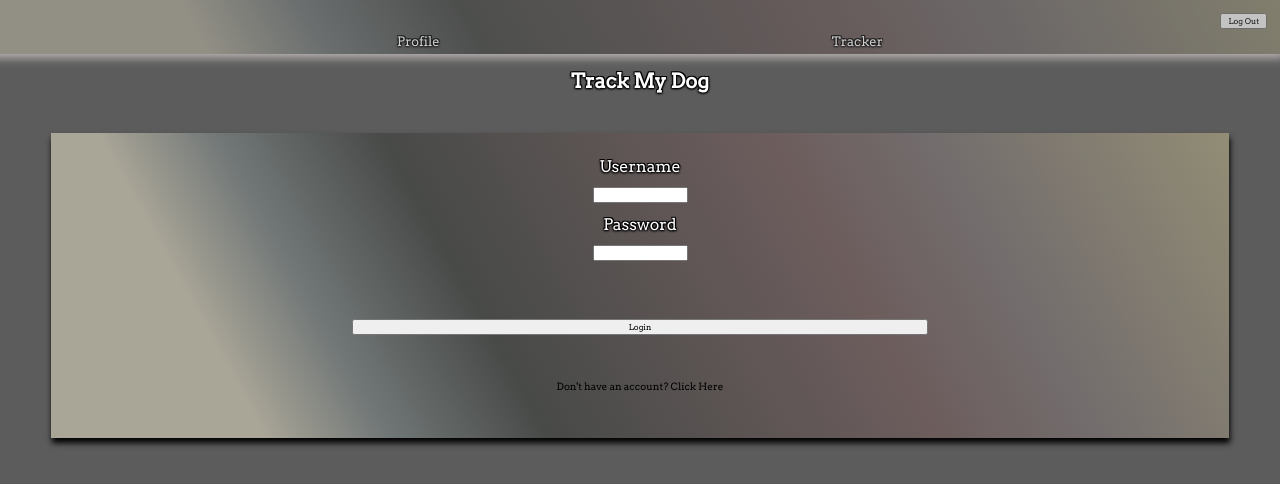
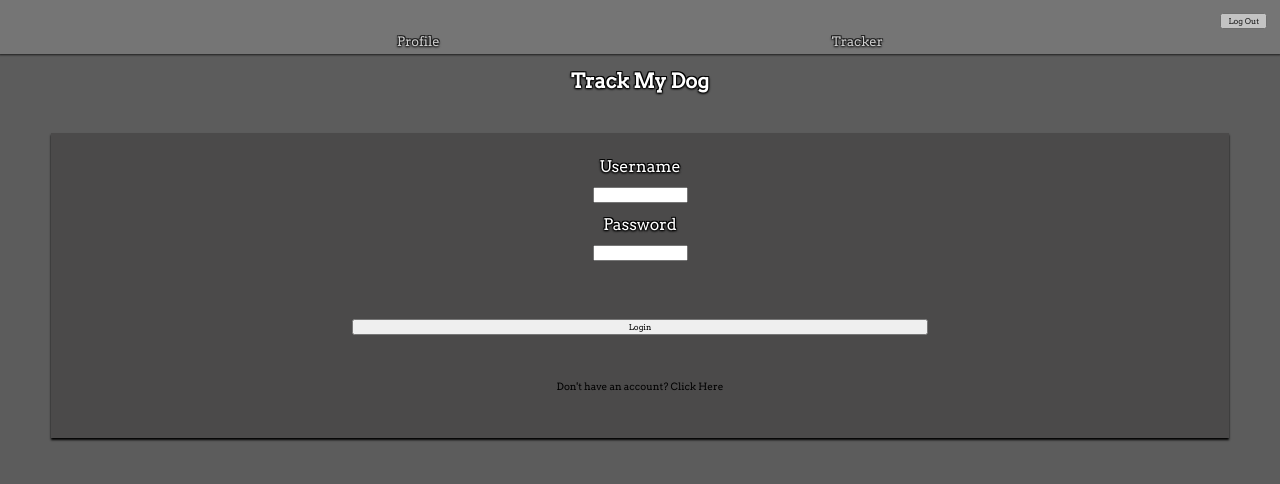
Before and after one commit to pauldamico/dog-tracker, a React (Create React App) app in the folder client/: page /login in a window 1280 px wide. Shown: the top 484 px of the page. Built offline with nearby package versions, Linux system fonts and the light colour scheme; no server answers; sample sign-in values are in the browser's storage.

Commit message:
fixed styling

```diff
--- a/client/src/App.css
+++ b/client/src/App.css
@@ -89,10 +89,14 @@ align-items: center;
   justify-content: left;
 }
 .profile-wrapper-div{
-  display: grid;
+  display: flex;
+    min-width: 100%;
+    flex-direction: column;
+    align-items: center;
+  /* display: grid;
   min-width:100%;
   grid-template-columns: 100%;
-  grid-template-rows: 100%;
+  grid-template-rows: 100%; */
 
 }
 .profile-wrapper-div>img{
@@ -115,7 +119,7 @@ z-index: -100;
 .profile-div-text{
   display: flex;
   justify-content: space-between;
-  padding: 5%;
+  padding: 2%;
   align-items: center;
 }
 .update-div-text>input{
@@ -132,9 +136,7 @@ z-index: -100;
 }
 .dog-profile-text{
   text-align: center;
-
-  grid-column: 1/-1;
-  grid-row: 1/-1;
+width: 80%;
 }
 .profile-div {
 
@@ -143,10 +145,11 @@ background-color: rgba(240, 248, 255, 0.156);
  box-shadow: 1px 3px 9px 1px rgb(0 0 0 / 33%);
   margin-top: 3%;
   margin-left:10%;
-  width: 500px;
-  height:75vh;
+  width: 80%;
+  height:fit-content;
   display: flex;
   justify-content: left;
+  padding-bottom: 10px;
 
 }
 
@@ -201,10 +204,10 @@ color: white;
   padding: 1%;
   width:40%;
   text-align: center;
-  box-shadow: 1px 5px 6px 0px;
+  box-shadow: 0px 2px 2px 0px;
   display: flex;
   flex-direction: column;
-  background: linear-gradient(61deg, #A9A597 16%, #717777 25%, #484A48 37%, #6D5D5D 66%, #736D6D 78%, #928D75 100%);
+  background: rgb(75, 74, 74);
   height: 70%;
   align-items: center;
 
@@ -251,8 +254,8 @@ background-attachment: fixed;
   justify-content: space-evenly;
 }
 .nav-main-div {
-  box-shadow: -5px -7px 10px 10px #f5ebeb;
-  background: linear-gradient(61deg, #A9A597 16%, #717777 25%, #484A48 37%, #6D5D5D 66%, #736D6D 78%, #928D75 100%);
+  box-shadow: 0px 0px 2px 1px #000000;
+  background: grey;
   opacity: 70%;
 }
 .nav-main-div > button {
@@ -463,7 +466,7 @@ align-items: center;
     padding: 1%;
     width:90%;
     text-align: center;
-    box-shadow: 1px 5px 6px 0px;
+    box-shadow: 0px 2px 2px 0px;
     display: flex;
     flex-direction: column;
 
@@ -610,7 +613,7 @@ a{
   display: flex;
   justify-content: space-between;
 
-  padding: 3%;
+  padding: 2%;
   flex-direction: column;
   align-items: center;
 }
@@ -627,7 +630,7 @@ a{
     padding: 1%;
     width:90%;
     text-align: center;
-    box-shadow: 1px 5px 6px 0px;
+    box-shadow: 0px 2px 2px 0px;
     display: flex;
     flex-direction: column;
 
@@ -642,7 +645,9 @@ a{
 .profile-section{
 align-items: center;
   font-size: 10px;
-  width:40%;
+  width:auto;
+  padding-left:2px;
+  padding-right:2px;
 }
 .auth-form>label{
   color: white;
--- a/client/src/components/profile/Dog.js
+++ b/client/src/components/profile/Dog.js
@@ -32,7 +32,7 @@ export default function Dog(props) {
 
     <div className="profile-div">
       <div className="profile-wrapper-div">
-    <img className="profile-img" src={enzoscruffy}/>
+    {/* <img className="profile-img" src={enzoscruffy}/> */}
       {updateToggled && (
         <div className="dog-profile-text">
           <div className="profile-div-text">
```
